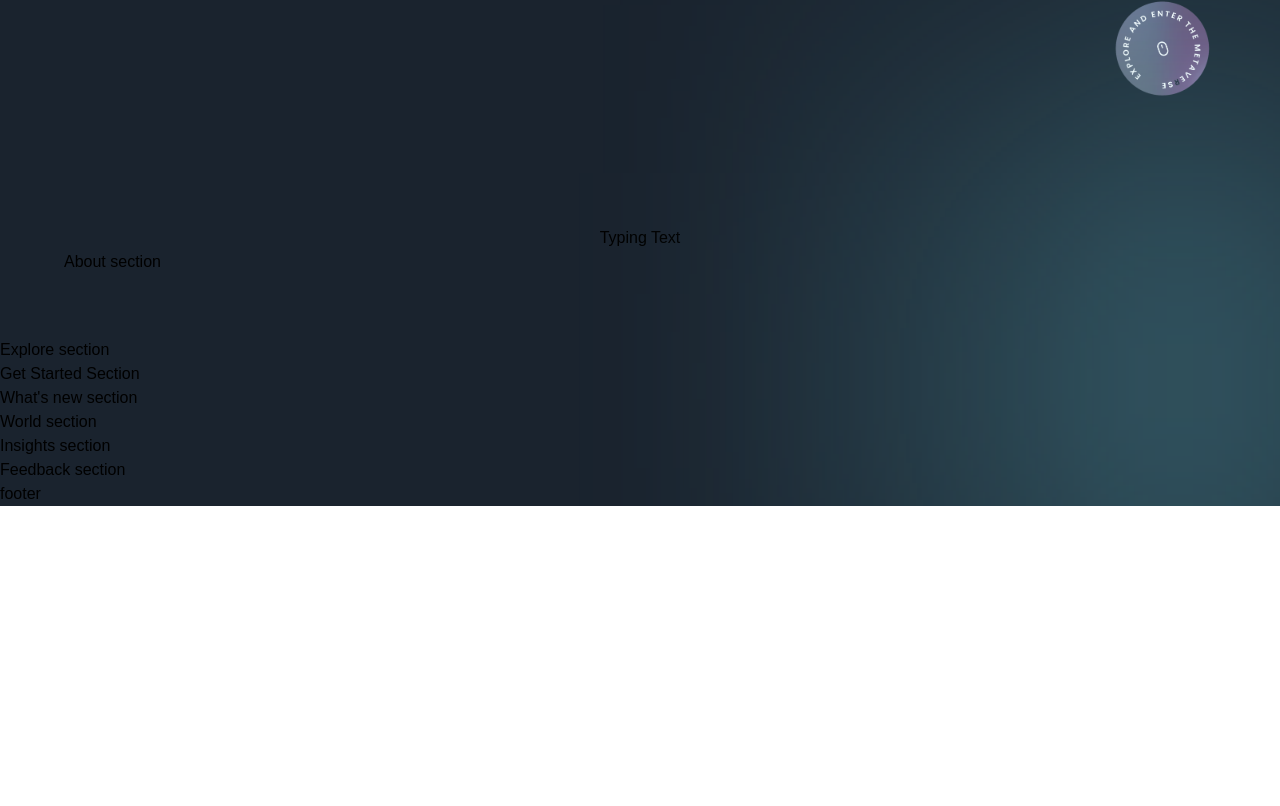
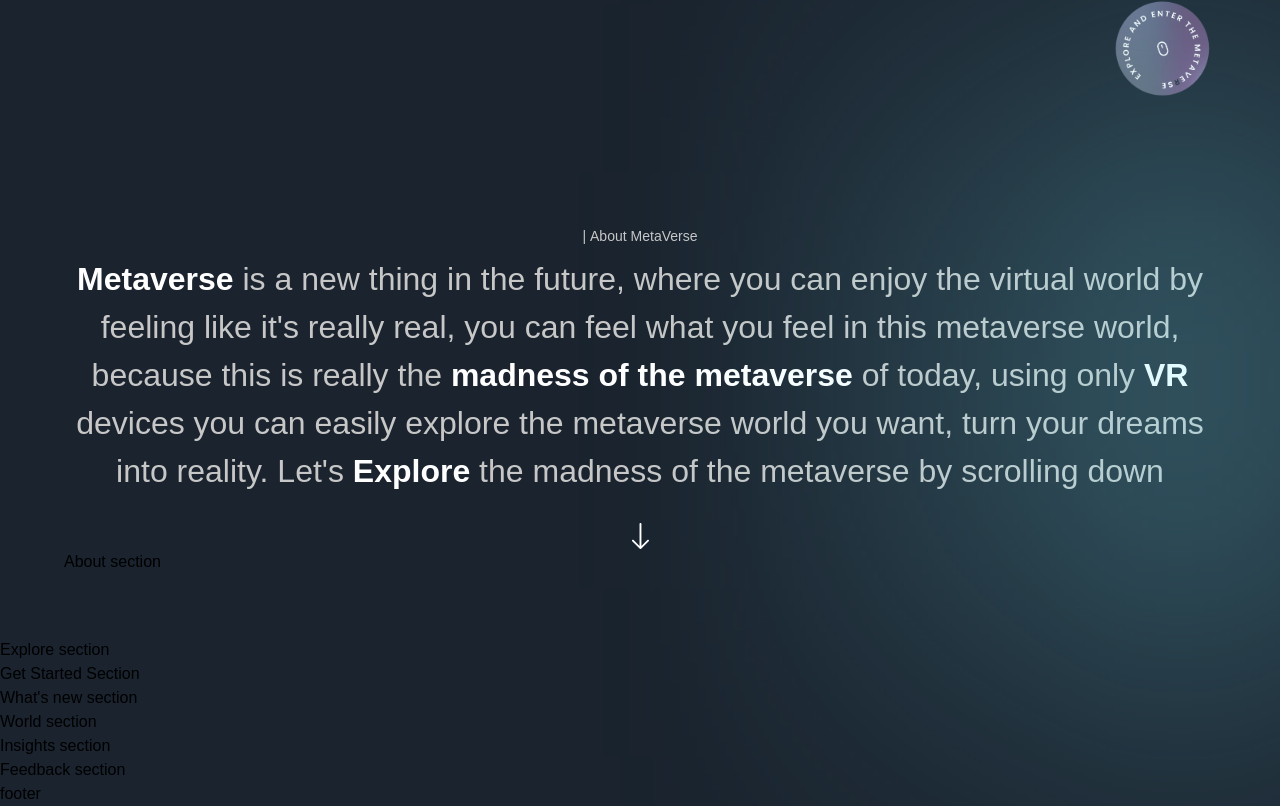
Before and after one commit to Chrstphr9/Meta-V, a Next.js app: page / in a window 1280 px wide. Shown: the part 1027-1833 px from the top of the page. Before the commit the page ends 1533 px from the top, so only its background shows below. Built offline with nearby package versions, Linux system fonts and the light colour scheme; a web font is replaced by a local one.

Commit message:
done with about

```diff
--- a/components/CustomTexts.jsx
+++ b/components/CustomTexts.jsx
@@ -1,9 +1,20 @@
-'use client';
+"use client";
 
-export const TypingText = () => (
-  <p>Typing Text</p>
+import { motion } from "framer-motion";
+
+import { textContainer, textVariant2 } from "../utils/motion";
+
+export const TypingText = ({ title, textStyles }) => (
+  <motion.p
+    variants={textContainer}
+    className={`font-normal text-[14px] text-secondary-white ${textStyles}`}
+  >
+    {Array.from(title).map((letter, index) => (
+      <motion.span variants={textVariant2} key={index}>
+        {letter === " " ? "\u00A0" : letter}
+      </motion.span>
+    ))}
+  </motion.p>
 );
 
-export const TitleText = () => (
-  <h2>Title Text</h2>
-);
+export const TitleText = (title, textStyles) => <h2>Title Text</h2>;
--- a/sections/About.jsx
+++ b/sections/About.jsx
@@ -1,9 +1,9 @@
-'use client';
+"use client";
 
 import { motion } from "framer-motion";
-import { TypingText } from '../components'
+import { TypingText } from "../components";
 import styles from "../styles";
-import { slideIn, staggerContainer, textVariant } from "../utils/motion";
+import { fadeIn, staggerContainer } from "../utils/motion";
 
 const About = () => (
   <section className={`${styles.paddings} relative z-18`}>
@@ -12,13 +12,35 @@ const About = () => (
       variants={staggerContainer}
       initial="hidden"
       whileInView="show"
-      viewport={{once:false, amount: 0.25}}
+      viewport={{ once: false, amount: 0.25 }}
       className={`${styles.innerWidth} mx-auto ${styles.flexCenter} flex-col`}
     >
-    <TypingText title="| About MetaVerse"
-      textStyles="text-center"
-    />
+      <TypingText title="| About MetaVerse" textStyles="text-center" />
+      <motion.p
+        variants={fadeIn("up", "tween", 0.2)}
+        className="mt-[8px] font-normal sm:text-[32px] text-[20px] text-center text-secondary-white"
+      >
+        <span className="font-extrabold text-white">Metaverse </span> is a new
+        thing in the future, where you can enjoy the virtual world by feeling
+        like it's really real, you can feel what you feel in this metaverse
+        world, because this is really the{" "}
+        <span className="font-extrabold text-white">
+          madness of the metaverse{" "}
+        </span>{" "}
+        of today, using only{" "}
+        <span className="font-extrabold text-white">VR</span> devices you can
+        easily explore the metaverse world you want, turn your dreams into
+        reality. Let's{" "}
+        <span className="font-extrabold text-white">Explore</span> the madness
+        of the metaverse by scrolling down
+      </motion.p>
 
+      <motion.img
+        variants={fadeIn("up", "tween", 0.3, 1)}
+        src="/arrow-down.svg"
+        alt="arrow down"
+        className="w-[18px] h-{28px] object-contain mt-[28px]"
+      />
     </motion.div>
     About section
   </section>
```
